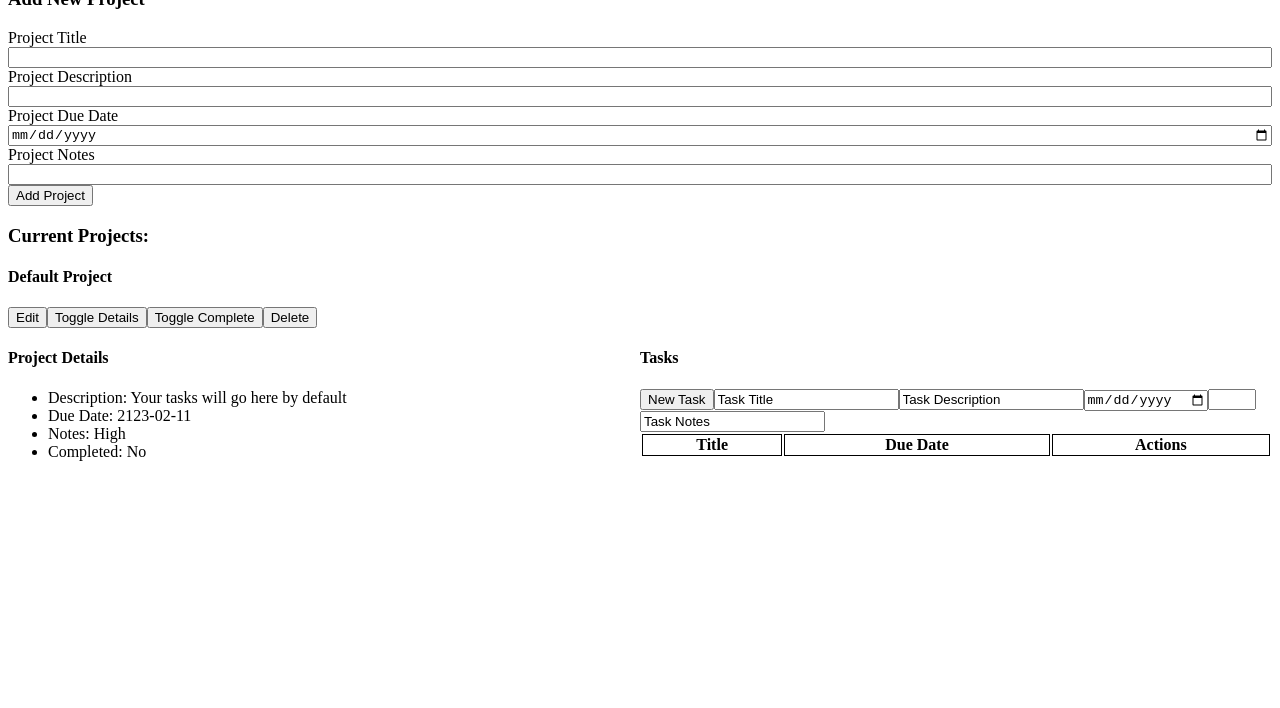
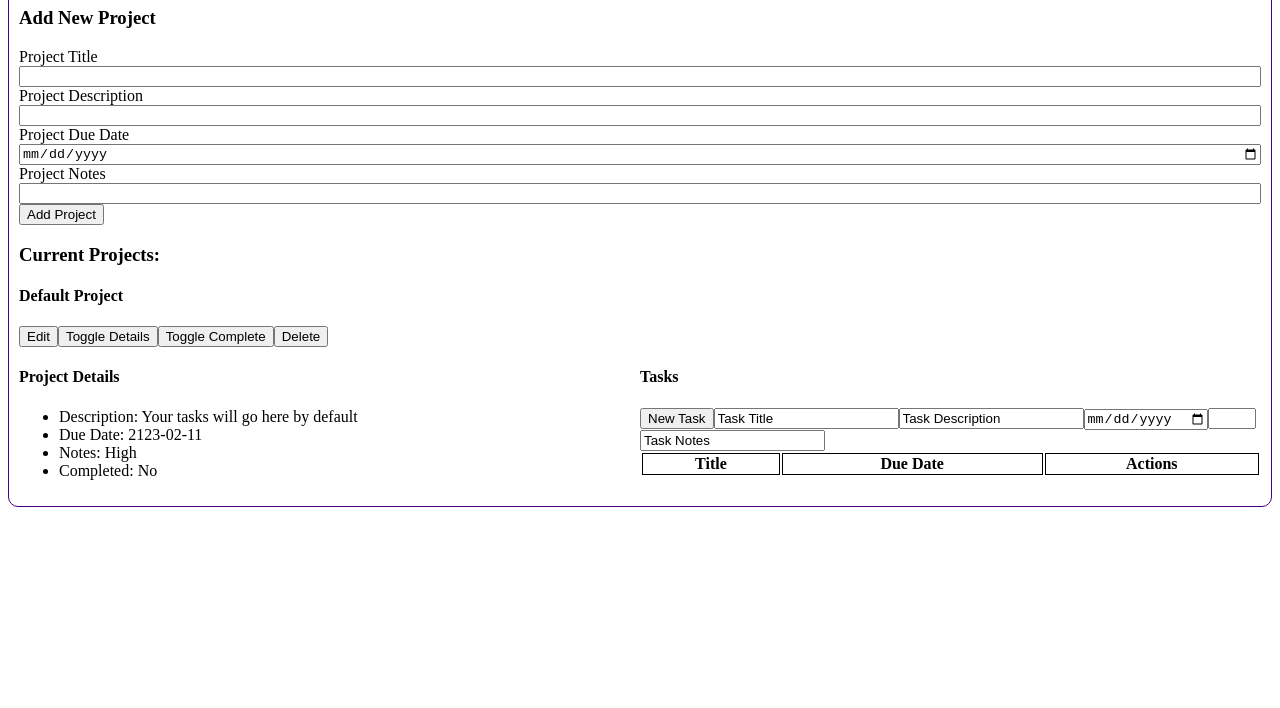
Before and after one commit to nathan-culley/to-do-list, a website built with webpack: page dist/index.html in a window 1280 px wide. Shown: the part 92-800 px from the top of the page. Built offline with nearby package versions, Linux system fonts and the light colour scheme.

Commit message:
Add initial color variables
Added several basic named-color variables, plus a simple border around the content area in the main color.

```diff
--- a/src/index.js
+++ b/src/index.js
@@ -13,8 +13,6 @@ console.log(projects);
 Ui();
 
 
-//rework system for adding unique identifiers for each project and task (find out if this really matters--you may be able to just delete projects and tasks and not worry about it if there are no references to the identifiers you're using)
-//add ability to delete projects and tasks
 //add ability to filter by complete and incomplete status
 //update display of project details after toggling completion ("completed" does not update to yes).
 //incorporate local storage
--- a/src/style.css
+++ b/src/style.css
@@ -1,3 +1,22 @@
+:root {
+  /* color variables */
+  --main-color: indigo;
+  --accent-color-1: violet;
+  --accent-color-2: purple;
+  --accent-color-3: darkmagenta;
+  --accent-color-4: darkblue;
+  --accent-color-5: white;
+  --accent-color-6: black;
+
+
+}
+
+#content {
+  border: solid 1px var(--main-color);
+  border-radius: 10px;
+  padding: 10px;
+}
+
 .input-label {
   display: flex;
   flex-direction: column;
```
